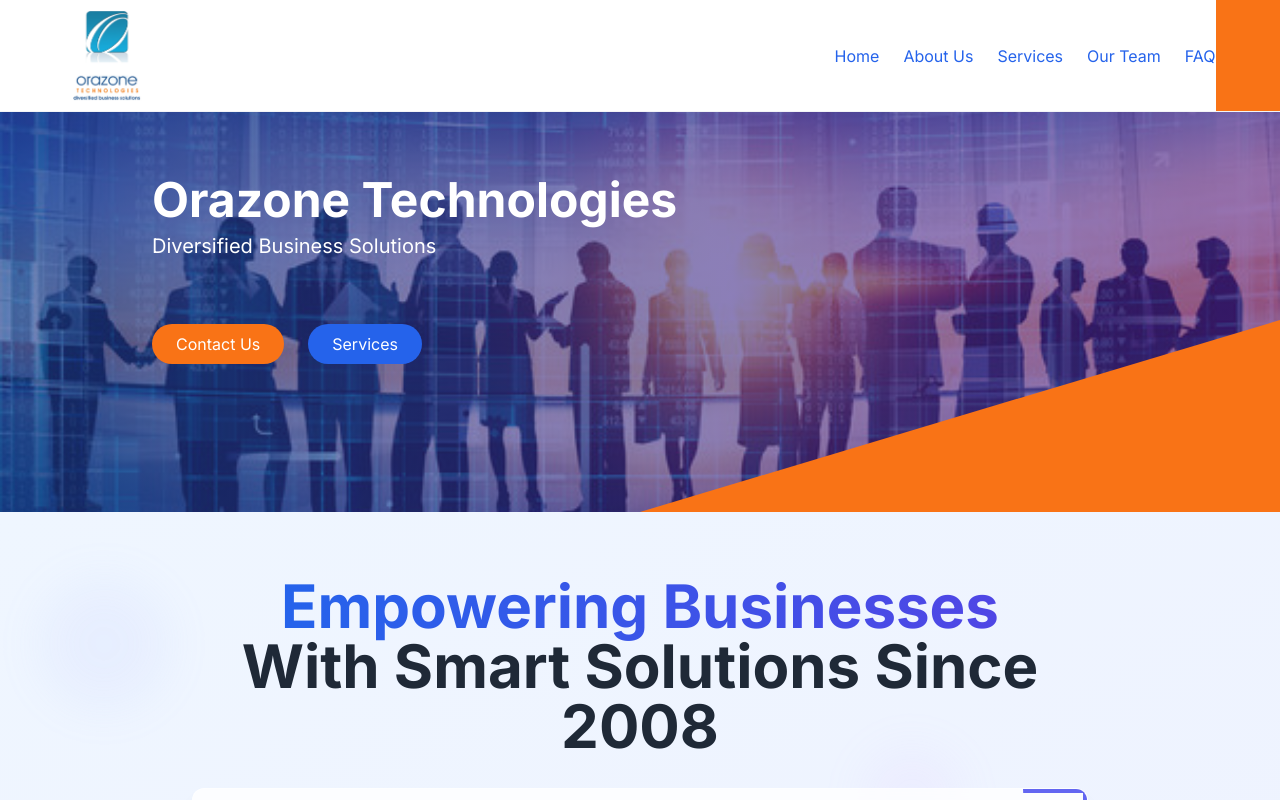
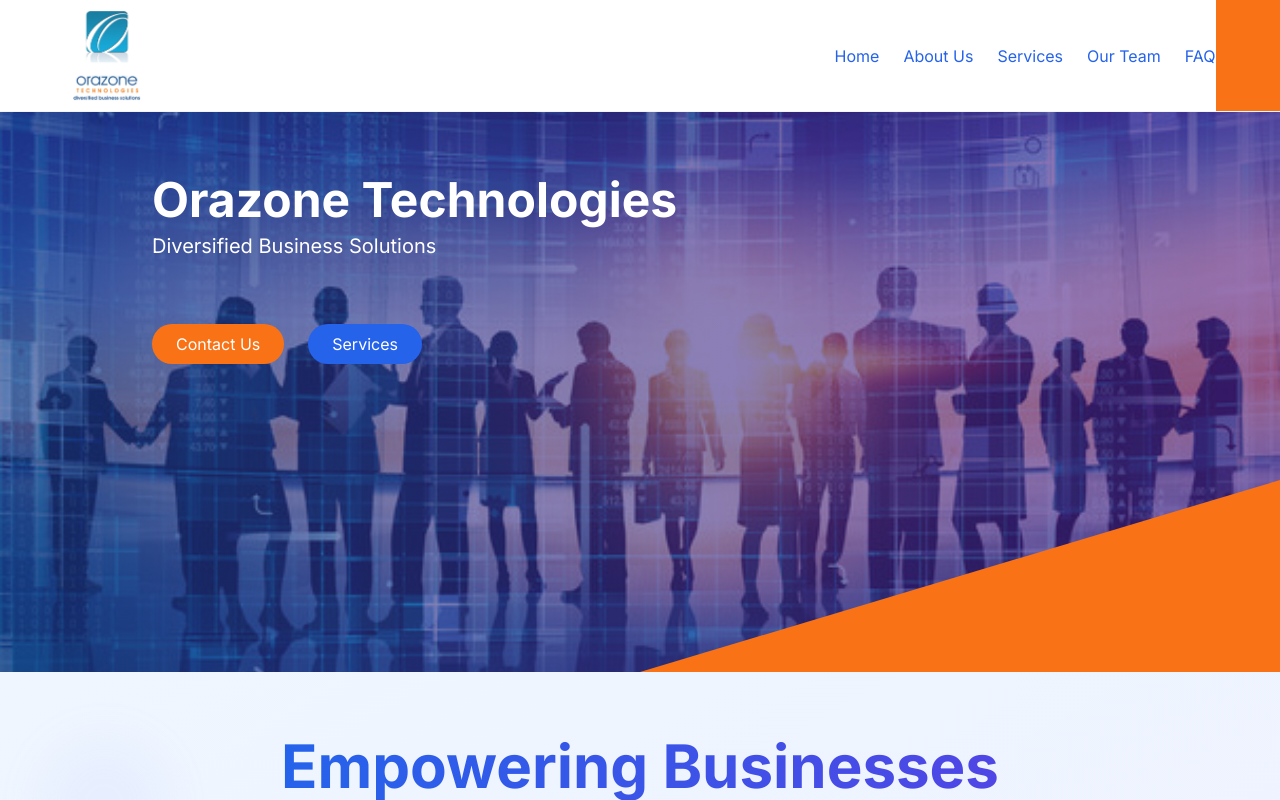
Before and after one commit to mustafaali2oo3/Orazone-tech, a Next.js app: page / in a window 1280 px wide. Shown: the top 800 px of the page. Built offline with nearby package versions, Linux system fonts and the light colour scheme.

Commit message:
Update page.tsx

```diff
--- a/app/page.tsx
+++ b/app/page.tsx
@@ -46,7 +46,7 @@ export default function Home() {
       </header>
 
       {/* Extended Hero Section */}
-      <section className="relative bg-blue-900 text-white overflow-hidden min-h-[50vh]">
+      <section className="relative bg-blue-900 text-white overflow-hidden min-h-[70vh]">
         <div
           className="absolute inset-0 z-0 bg-cover bg-center"
           style={{
```
